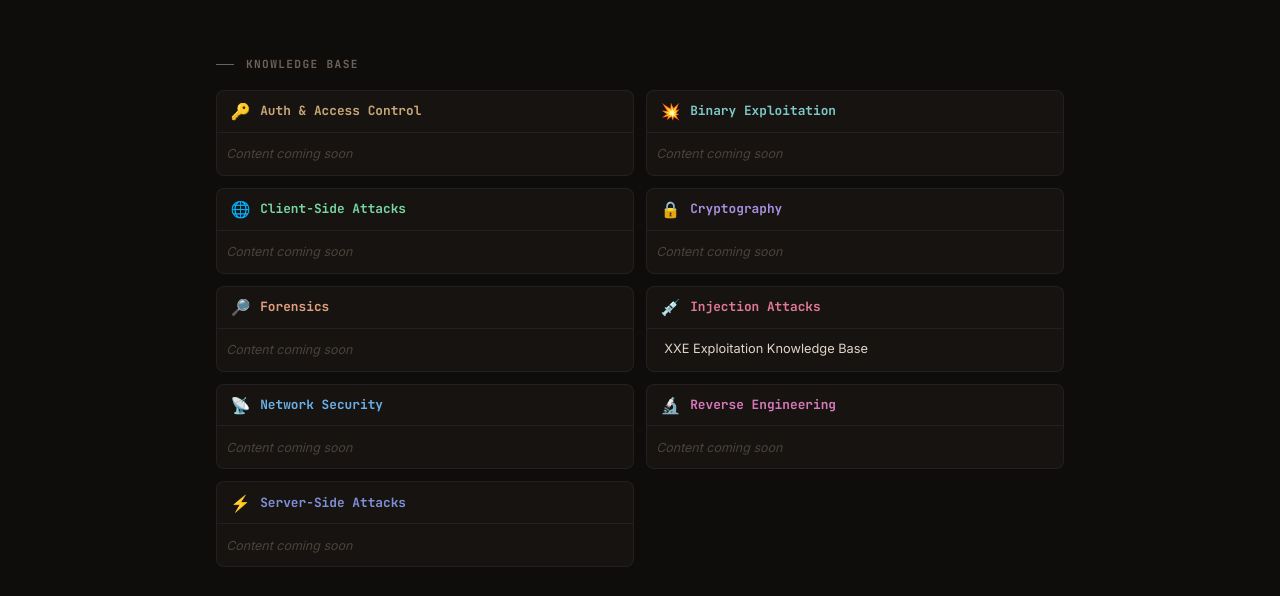
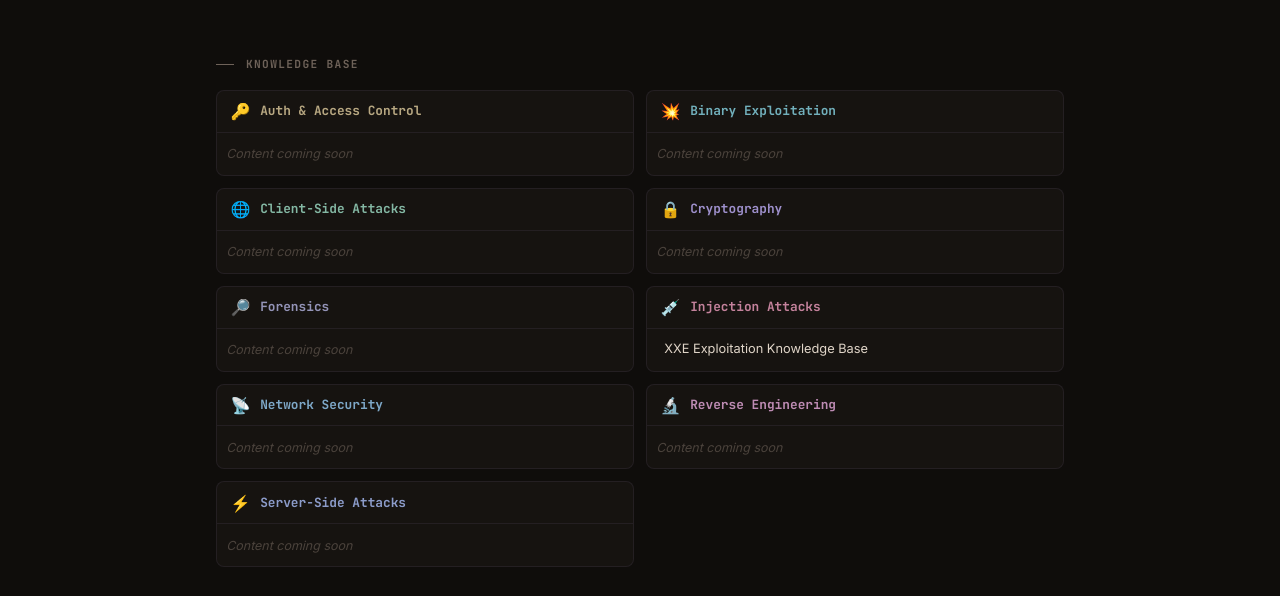
Before and after one commit to HansMolemanPNG/hansmolemanpng.github.io, an MkDocs documentation site: the page built from docs/index.md, in a window 1280 px wide and 1158 px high. Shown: the part 347-943 px from the top of the window. Built offline with MkDocs 1.6.1, drawn with Linux system fonts in a browser that asks for light colours.

Commit message:
redesign: cohesive dark pastel category palette
Replace all 9 category colors with a unified dark pastel palette
(S~35-44%, L~62-68%). All colors live in the same tonal register —
the variety comes purely from hue, giving the site a professional,
considered feel instead of a rainbow aesthetic.

New palette:
  web       #c4829c  dusty rose      (injection attacks)
  crypto    #9e90cc  muted lavender  (cryptography)
  binary    #72b0bc  slate teal      (binary exploitation)
  network   #7ea8c8  steel blue      (network security)
  osint     #84b8a4  sage mint       (client-side)
  misc      #b8a882  warm sand       (auth & access)
  re        #be8cb4  dusty orchid    (reverse engineering)
  server    #8c9cca  periwinkle      (server-side)
  forensics #9494b8  grey lavender   (forensics)

Tier semaphore (--core/--inter/--advanced) unchanged.

https://claude.ai/code/session_01RWbAATV4kevBpXqRkr7eSj

```diff
--- a/docs/assets/style.css
+++ b/docs/assets/style.css
@@ -22,15 +22,15 @@
    --inter:       #f5a742;
    --advanced:    #c23b22;
 
-  --col-web:      #e07898;
-  --col-crypto:   #a890e0;
-  --col-binary:   #7ec8c8;
-  --col-network:  #6ab0e8;
-  --col-osint:    #78d4a0;
-  --col-misc:     #c8a878;
-  --col-re:       #d878b8;
-  --col-server:   #8090d8;
-  --col-forensics: #e0a080;
+  --col-web:       #c4829c;
+  --col-crypto:    #9e90cc;
+  --col-binary:    #72b0bc;
+  --col-network:   #7ea8c8;
+  --col-osint:     #84b8a4;
+  --col-misc:      #b8a882;
+  --col-re:        #be8cb4;
+  --col-server:    #8c9cca;
+  --col-forensics: #9494b8;
 
   --font-mono: 'JetBrains Mono', 'Fira Code', monospace;
   --font-sans: 'Inter', -apple-system, system-ui, sans-serif;
```
